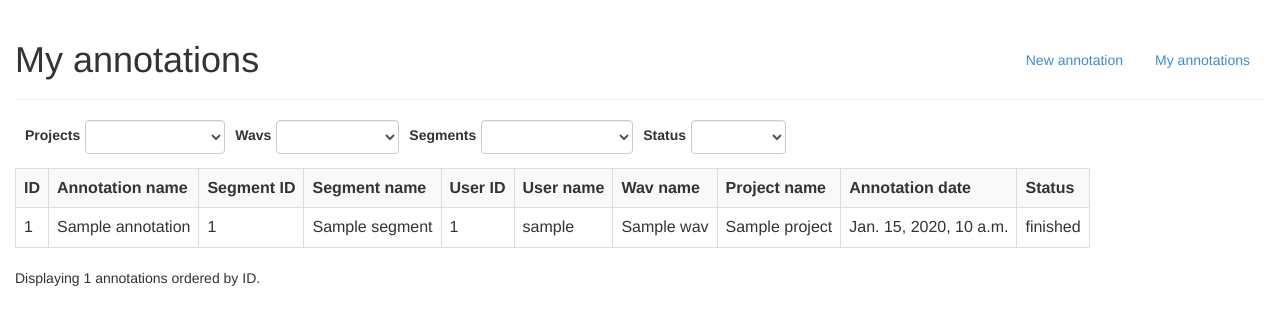
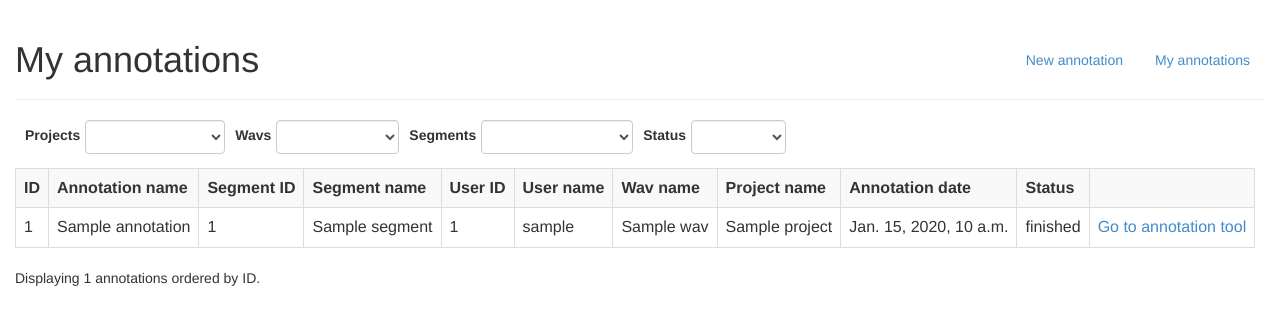
Before and after one commit to BlaiMelendezCatalan/BAT, a Django app: page /annotation_tool/my_annotations/ in a window 1280 px wide. Shown: the top 325 px of the page. Run offline with Django 3.2, Linux system fonts and the light colour scheme; a user stored in the database is signed in; tables that the repository leaves empty hold one stand-in row (values such as "Sample post"); some libraries are stand-ins or nearby versions.

Commit message:
Resume unfinished annotations from "my annotations table"

```diff
--- a/annotation_tool/templates/annotation_tool/my_annotations.html
+++ b/annotation_tool/templates/annotation_tool/my_annotations.html
@@ -36,6 +36,7 @@
     <th>Project name</th>
     <th>Annotation date</th>
     <th>Status</th>
+    <th></th>
     </tr>
     {% for annotation in query_data %}
         <tr>
@@ -49,6 +50,7 @@
         <td>{{ annotation.segment.wav.project.name }}</td>
         <td>{{ annotation.annotation_date }}</td>
         <td>{{ annotation.status }}</td>
+        <td><a href="{% url 'new_annotation' %}?project={{ annotation.segment.wav.project.name }}&annotation={{ annotation.id }}">Go to annotation tool</a></td>
         </tr>
     {% endfor %}
     </table>
--- a/annotation_tool/templates/annotation_tool/tool.html
+++ b/annotation_tool/templates/annotation_tool/tool.html
@@ -282,7 +282,7 @@
       })
       region_data['start_time'] = times[0]
       region_data['end_time'] = times[1]
-      region_data['annotation'] = '{{ annotation }}'
+      region_data['annotation'] = '{{ annotation.id }}'
       region_data['color'] = region.color
       if ('event_id' in region.attributes) {
         region_data['event_id'] = region.attributes['event_id']
--- a/annotation_tool/views.py
+++ b/annotation_tool/views.py
@@ -333,20 +333,31 @@ class NewAnnotationView(LoginRequiredMixin, GenericAPIView):
         if not v['selected']:
             return Response(context)
         else:
+            annotation_id = request.GET.get('annotation')
             segment = utils.pick_segment_to_annotate(request.GET['project'], request.user.id)
-            if segment:
-                project = models.Project.objects.get(name=request.GET['project'])
-                context['annotation'] = utils.create_annotation(segment, request.user)
-                context['classes'] = models.Class.objects.filter(project=project).values_list('name',
-                                                                                              'color',
-                                                                                              'shortcut')
-                context['class_dict'] = json.dumps(list(context['classes']), cls=DjangoJSONEncoder)
-                utils.delete_tmp_files()
-                context['tmp_segment_path'] = utils.create_tmp_file(segment)
-                self.template_name = 'annotation_tool/annotation_tool.html'
-            else:
+            if not annotation_id and not segment:
                 # There are no more segments to annotate
                 context['error'] = True
+                return Response(context)
+
+            project = models.Project.objects.get(name=request.GET['project'])
+            # if resume
+            if annotation_id:
+                try:
+                    context['annotation'] = models.Annotation.objects.get(id=annotation_id, user=request.user)
+                    context['events'] = models.Event.objects.filter(annotation=annotation_id)
+                    segment = context['annotation'].segment
+                except models.Annotation.DoesNotExist:
+                    return HttpResponseRedirect(reverse('new_annotation'))
+            else:
+                context['annotation'] = utils.create_annotation(segment, request.user)
+            context['classes'] = models.Class.objects.filter(project=project).values_list('name',
+                                                                                          'color',
+                                                                                          'shortcut')
+            context['class_dict'] = json.dumps(list(context['classes']), cls=DjangoJSONEncoder)
+            utils.delete_tmp_files()
+            context['tmp_segment_path'] = utils.create_tmp_file(segment)
+            self.template_name = 'annotation_tool/tool.html'
             return Response(context)
 
 
@@ -433,7 +444,7 @@ def update_end_event(request):
     if 'event_id' in region_data.keys():
         event = models.Event.objects.get(id=region_data['event_id'])
     else:
-        annotation = models.Annotation.objects.get(name=region_data['annotation'])
+        annotation = models.Annotation.objects.get(id=region_data['annotation'])
         event = models.Event(annotation=annotation)
         event.color = region_data['color']
 
```
